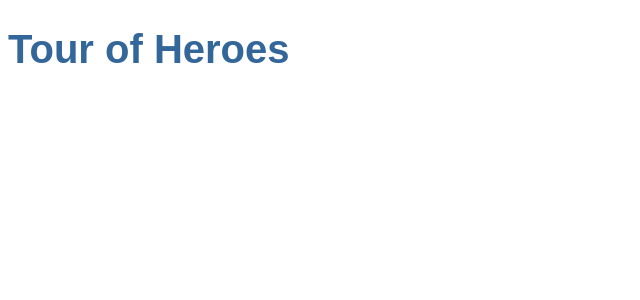
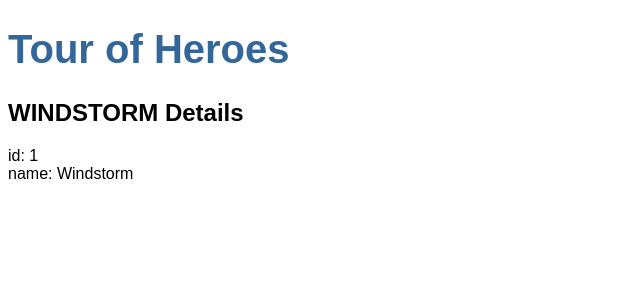
Before and after one commit to elizaoliveira88/tourHeroesAngular, an Angular app in the folder tourHero/: page / in a window 1280 px wide. Shown: the top 300 px of the page, without its empty margins (0-640 px from the left). Built offline with nearby package versions, Linux system fonts and the light colour scheme.

Commit message:
feat interface Hero

```diff
--- a/tourHero/src/app/app.component.html
+++ b/tourHero/src/app/app.component.html
@@ -1,3 +1,4 @@
 <h1>{{title}}</h1>
+<app-heroes></app-heroes>
 
 <router-outlet></router-outlet>
--- a/tourHero/src/app/app.module.ts
+++ b/tourHero/src/app/app.module.ts
@@ -3,7 +3,7 @@ import { BrowserModule } from '@angular/platform-browser';
 
 import { AppRoutingModule } from './app-routing.module';
 import { AppComponent } from './app.component';
-import { HeroesComponent } from './heroes/heroes.component';
+import { HeroesComponent } from './componets/heroes/heroes.component';
 
 @NgModule({
   declarations: [
--- /dev/null
+++ b/tourHero/src/app/componets/heroes/heroes.component.html
@@ -0,0 +1,3 @@
+<h2>{{hero.name | uppercase}} Details</h2>
+<div><span>id: </span>{{hero.id}}</div>
+<div><span>name: </span>{{hero.name}}</div>
--- a/tourHero/src/app/heroes/heroes.component.ts
+++ b/tourHero/src/app/componets/heroes/heroes.component.ts
@@ -1,4 +1,5 @@
 import { Component, OnInit } from '@angular/core';
+import { Hero } from 'src/app/interface/Hero';
 
 @Component({
   selector: 'app-heroes',
@@ -7,6 +8,11 @@ import { Component, OnInit } from '@angular/core';
 })
 export class HeroesComponent implements OnInit {
 
+  hero: Hero = {
+    id: 1,
+    name: 'Windstorm'
+  };
+
   constructor() { }
 
   ngOnInit(): void {
--- a/tourHero/src/app/heroes/heroes.component.html
+++ /dev/null
@@ -1 +0,0 @@
-<p>heroes works!</p>
--- /dev/null
+++ b/tourHero/src/app/interface/Hero.ts
@@ -0,0 +1,4 @@
+export interface Hero {
+  id: number;
+  name: string;
+}
```
Also changed, not shown: tourHero/src/app/componets/heroes/heroes.component.css (added), 1 other file (tests, documents, lock files or other folders).
